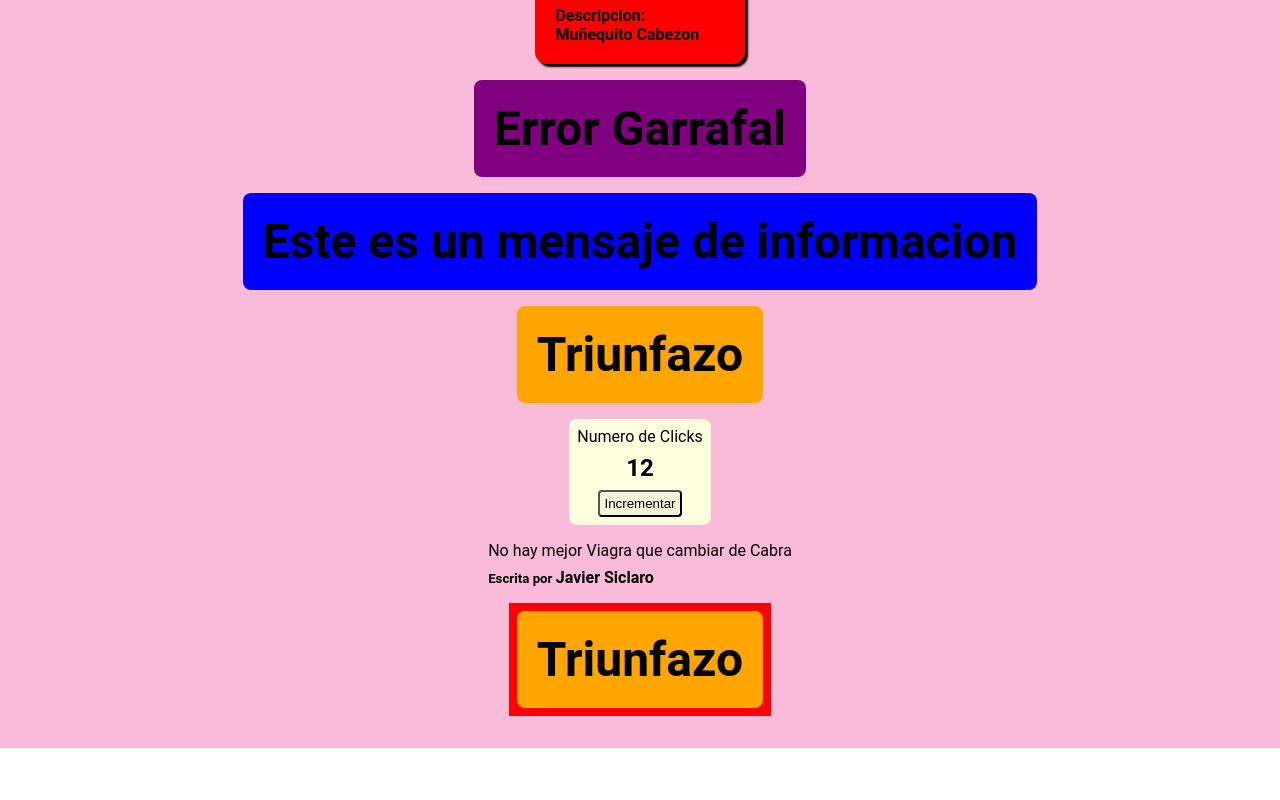
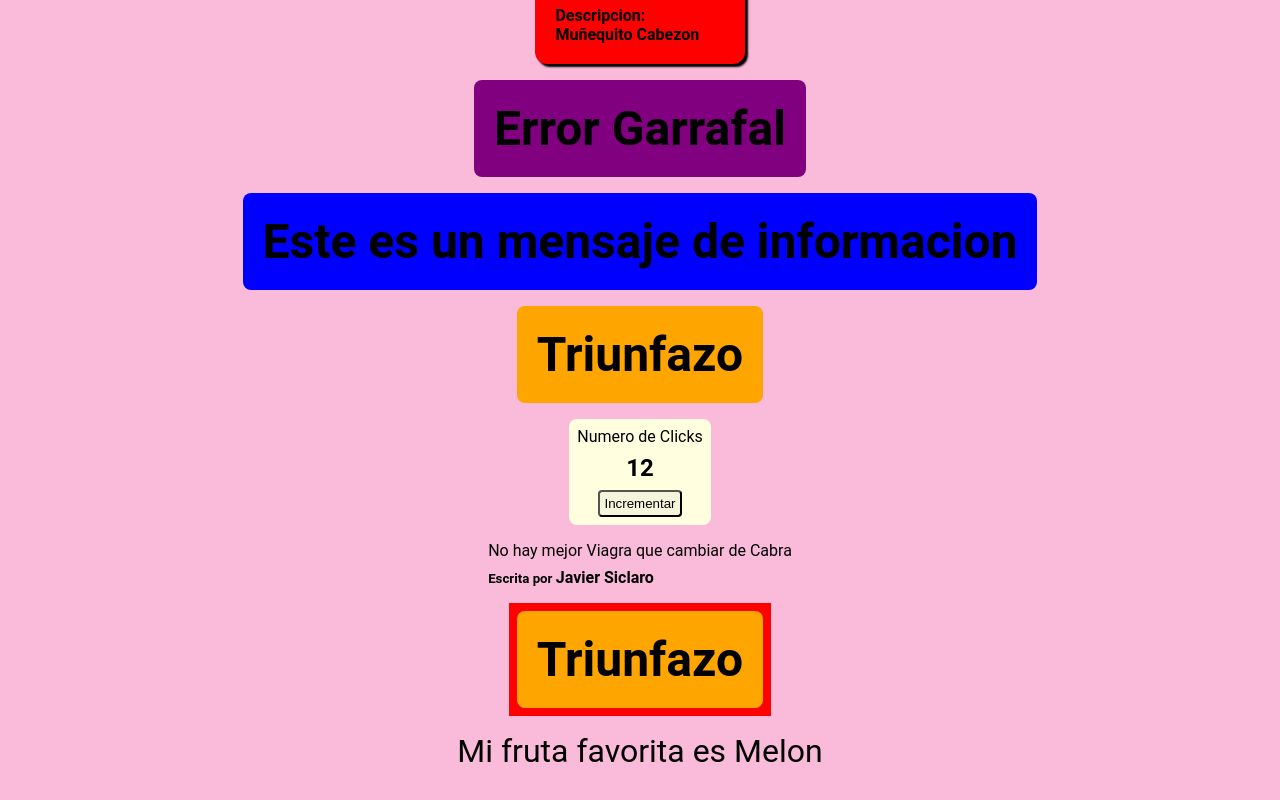
Before and after one commit to javier-ibanez-vizuete/react-components, a React (Vite) app: page / in a window 1280 px wide. Shown: the part 834-1634 px from the top of the page. Before the commit the page ends 1582 px from the top, so only its background shows below. Built offline with nearby package versions, Linux system fonts and the light colour scheme.

Commit message:
feat(components): add FavoriteFruit to components

```diff
--- a/src/App.jsx
+++ b/src/App.jsx
@@ -6,7 +6,8 @@ import { Product } from "./components/Product/Product";
 import { Alert } from "./components/Alert/Alert";
 import { ClicksCounter } from "./components/ClicksCounter/ClicksCounter";
 import { FamousQuote } from "./components/FamousQuote/FamousQuote";
-import { Box } from "./components/box/box"
+import { Box } from "./components/box/box";
+import { FavoriteFruit } from "./components/FavoriteFruit/FavoriteFruit";
 
 export const App = () => {
 	return (
@@ -25,6 +26,7 @@ export const App = () => {
 			<Box>
 				<Alert type={"exito"} message={"Triunfazo"} />
 			</Box>
+			<FavoriteFruit fruit={"Melon"} />
 		</>
 	);
 };
--- a/src/components/FavoriteFruit/FavoriteFruit.css
+++ b/src/components/FavoriteFruit/FavoriteFruit.css
@@ -0,0 +1,5 @@
+.p-favorite-fruit {
+	align-self: center;
+
+	font-size: 2rem;
+}
--- a/src/components/FavoriteFruit/FavoriteFruit.jsx
+++ b/src/components/FavoriteFruit/FavoriteFruit.jsx
@@ -0,0 +1,5 @@
+import "./FavoriteFruit.css";
+
+export const FavoriteFruit = ({ fruit }) => {
+	return <p className="p-favorite-fruit">Mi fruta favorita es {fruit}</p>;
+};
```
